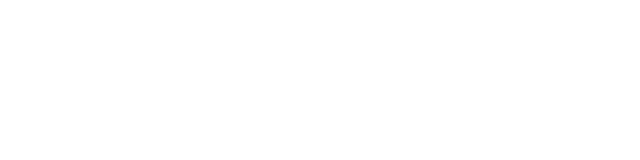
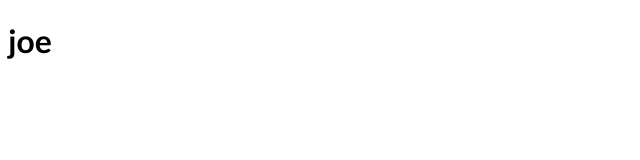
Before and after one commit to joepasss/next_study, a Next.js app in the folder ssr_example/: page /user-profile in a window 1280 px wide. Before the commit this address had no page. Shown: the top 160 px of the page, without its empty margins (0-640 px from the left). Built offline with nearby package versions, Linux system fonts and the light colour scheme.

Commit message:
getServerSideProps

```diff
--- /dev/null
+++ b/ssr_example/pages/user-profile.tsx
@@ -0,0 +1,33 @@
+import {
+  GetServerSideProps,
+  GetServerSidePropsContext,
+  GetServerSidePropsResult,
+  NextPage,
+} from "next";
+import React from "react";
+
+interface Props {
+  username: string;
+}
+
+const UserProfilePage: NextPage<Props> = (props) => {
+  const { username } = props;
+
+  return (
+    <div>
+      <h1>{username}</h1>
+    </div>
+  );
+};
+
+export const getServerSideProps: GetServerSideProps = async (
+  context: GetServerSidePropsContext
+): Promise<GetServerSidePropsResult<Props>> => {
+  return {
+    props: {
+      username: "joe",
+    },
+  };
+};
+
+export default UserProfilePage;
```
